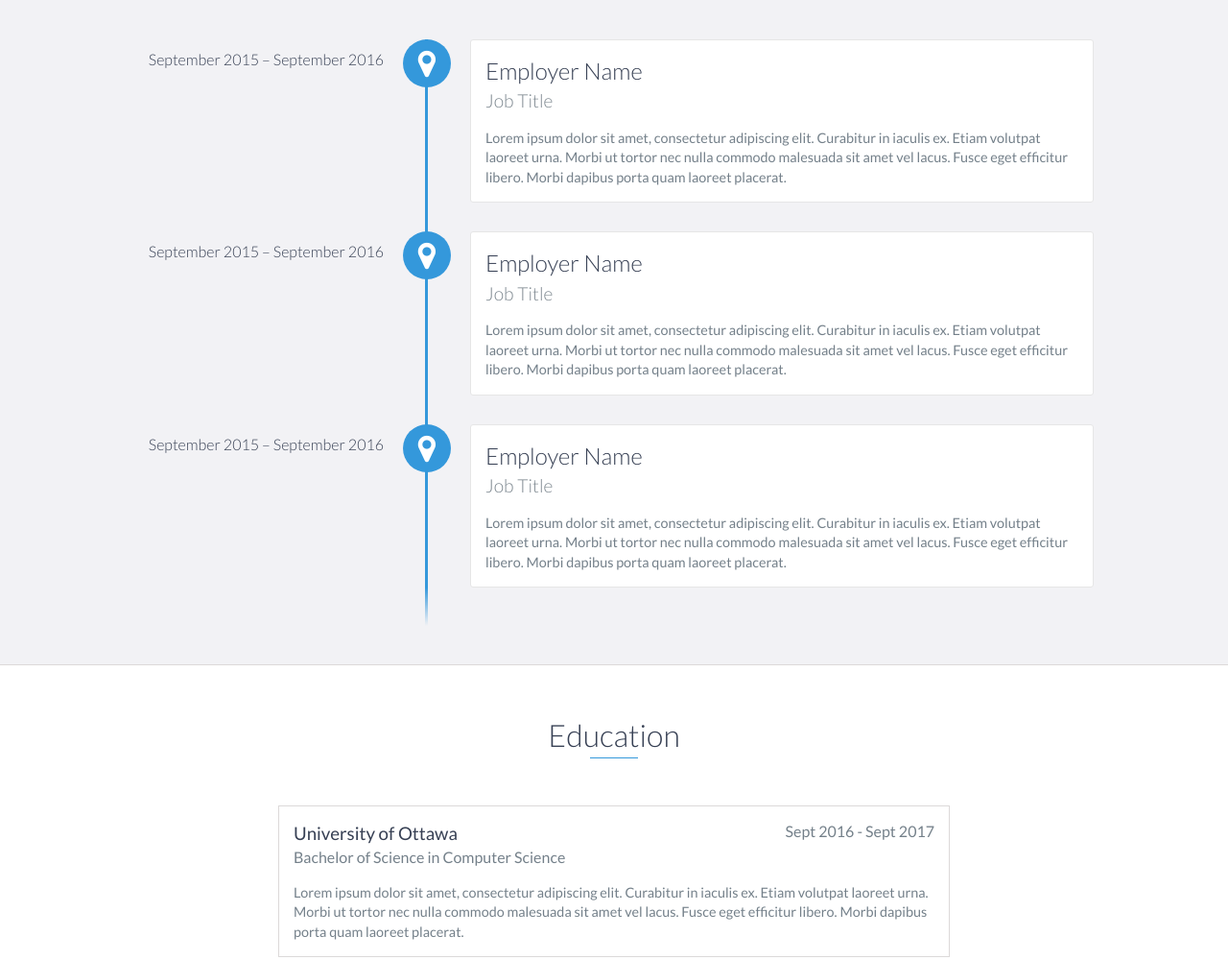
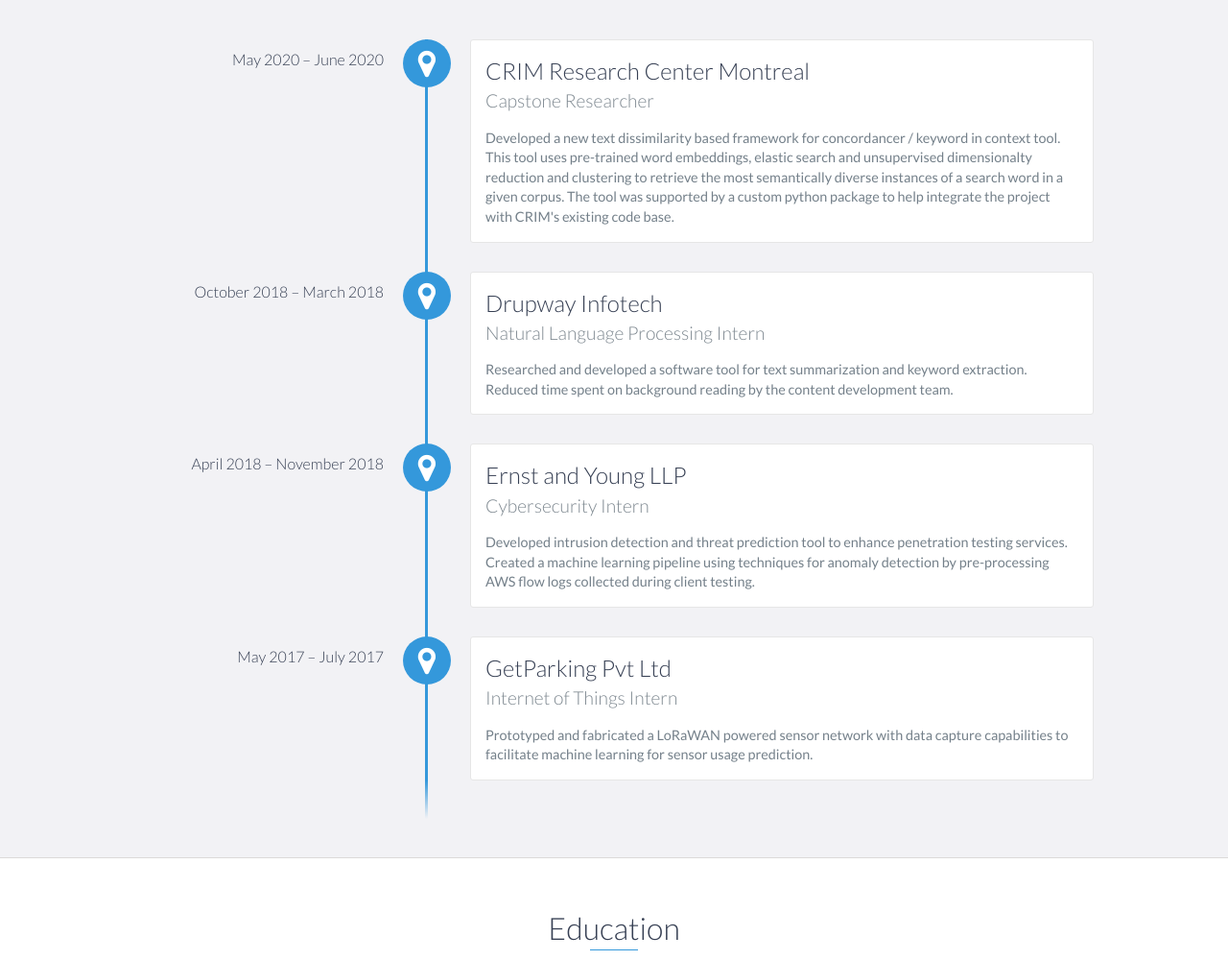
Before and after one commit to MistryWoman/MistryWoman.github.io, a website: page index.html in a window 1280 px wide. Shown: the part 1180-2180 px from the top of the page at 96% size. Drawn offline with nearby package versions, Linux system fonts and the light colour scheme.

Commit message:
adding experience

```diff
--- a/index.html
+++ b/index.html
@@ -73,7 +73,7 @@
                 </div>
                 <div class="col-md-8">
                     <p>
-                        Hi ! I am a data science graduate with a background in engineering and business analytics. I excel at putting text data to use by using computational linguistics and machine learning techniques. I love creating end to end projects by curating data from interesting sources and extracting insights from them. I have also created mutliple proof of concepts for new products/services to showcase the marvels of artificial intelligence and how it can be put to use.
+                        Hi ! I am a data science graduate with a background in engineering and business analytics. I excel at putting text data to use by using computational linguistics and machine learning techniques. I love creating end to end projects by curating data from interesting sources and extracting insights from them. I have also created mutliple proof of concepts for new products/services to showcase the marvels of artificial intelligence and how they can be put to use.
                     </p>
                 </div>
             </div>
@@ -84,31 +84,41 @@
     <div id="experience" class="background-alt">
         <h2 class="heading">Experience</h2>
         <div id="experience-timeline">
-            <div data-date="September 2015 – September 2016">
-                <h3>Employer Name</h3>
-                <h4>Job Title</h4>
+            <div data-date="May 2020 – June 2020">
+                <h3>CRIM Research Center Montreal</h3>
+                <h4>Capstone Researcher</h4>
                 <p>
-                    Lorem ipsum dolor sit amet, consectetur adipiscing elit. Curabitur in iaculis ex. Etiam volutpat laoreet urna. Morbi ut tortor nec nulla commodo malesuada sit amet vel lacus. Fusce eget efficitur libero. Morbi dapibus porta quam laoreet placerat.
+                    Developed a new text dissimilarity based framework for concordancer / keyword in context tool. This tool uses pre-trained word embeddings, elastic search and unsupervised dimensionalty reduction and clustering to retrieve the most semantically diverse instances of a search word in a given corpus. The tool was supported by a custom python package to help integrate the project with CRIM's existing code base.
                 </p>
             </div>
 
-            <div data-date="September 2015 – September 2016">
-                <h3>Employer Name</h3>
-                <h4>Job Title</h4>
+            <div data-date="October 2018 – March 2018">
+                <h3>Drupway Infotech</h3>
+                <h4>Natural Language Processing Intern</h4>
                 <p>
-                    Lorem ipsum dolor sit amet, consectetur adipiscing elit. Curabitur in iaculis ex. Etiam volutpat laoreet urna. Morbi ut tortor nec nulla commodo malesuada sit amet vel lacus. Fusce eget efficitur libero. Morbi dapibus porta quam laoreet placerat.
+                    Researched and developed a software tool for text summarization and keyword extraction. Reduced time spent on background reading by the content development team.
                 </p>
             </div>
 
-            <div data-date="September 2015 – September 2016">
-                <h3>Employer Name</h3>
-                <h4>Job Title</h4>
+	    <div data-date="April 2018 – November 2018">
+                <h3>Ernst and Young LLP</h3>
+                <h4>Cybersecurity Intern</h4>
                 <p>
-                    Lorem ipsum dolor sit amet, consectetur adipiscing elit. Curabitur in iaculis ex. Etiam volutpat laoreet urna. Morbi ut tortor nec nulla commodo malesuada sit amet vel lacus. Fusce eget efficitur libero. Morbi dapibus porta quam laoreet placerat.
+                    Developed intrusion detection and threat prediction tool to enhance penetration testing services. Created a machine learning pipeline using techniques for anomaly detection by pre-processing AWS flow logs collected during client testing.
+                </p>
+            </div>
+
+
+            <div data-date="May 2017 – July 2017">
+                <h3>GetParking Pvt Ltd</h3>
+                <h4>Internet of Things Intern</h4>
+                <p>
+                    Prototyped and fabricated a LoRaWAN powered sensor network with data capture capabilities to facilitate machine learning for sensor usage prediction.
                 </p>
             </div>
         </div>
     </div>
+
     <!-- End #experience -->
 
     <div id="education">
```
